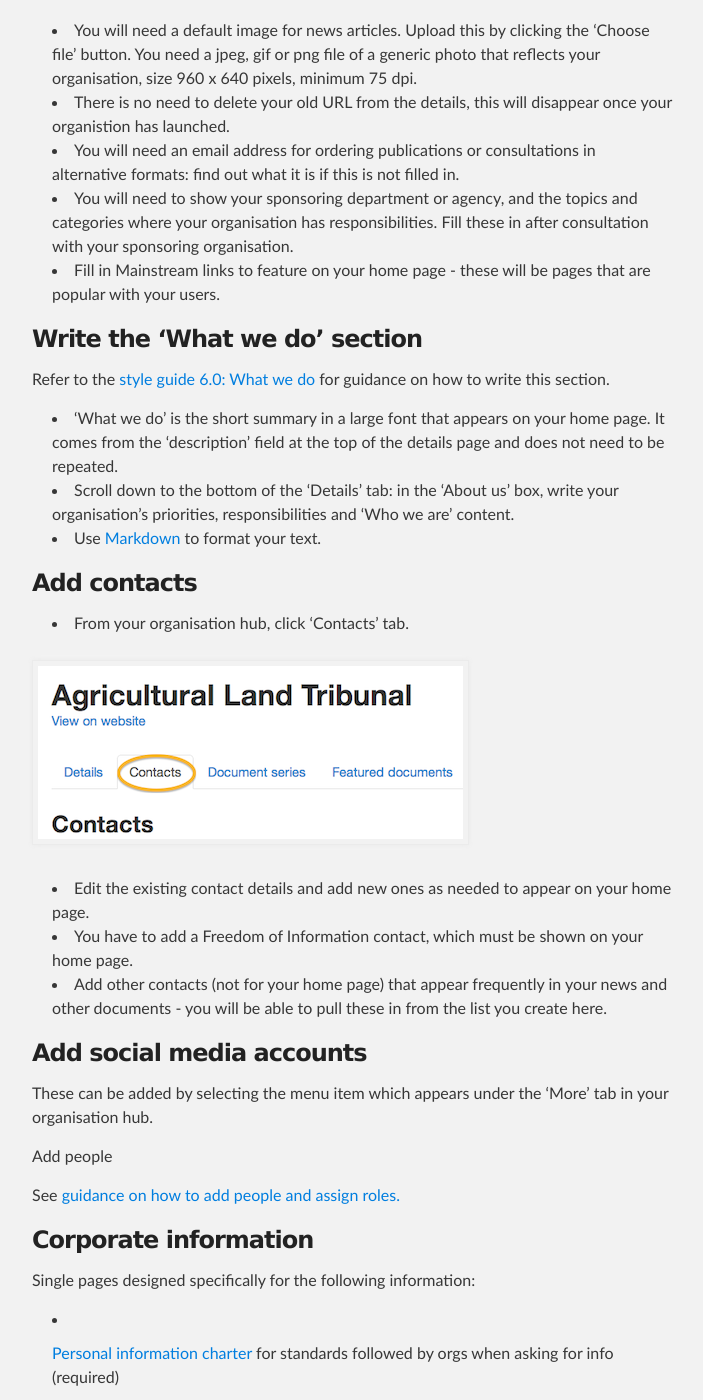
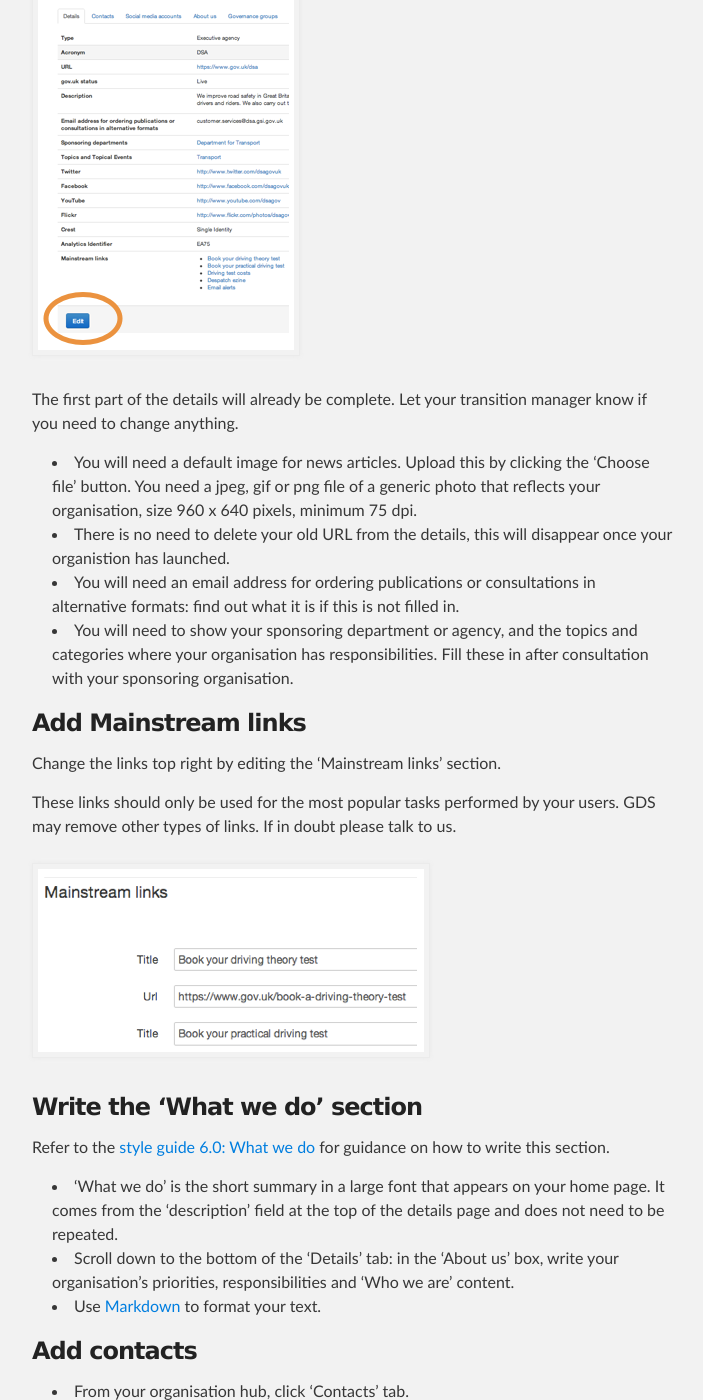
Before and after one commit to alphagov/inside-government-admin-guide, a Jekyll site: the page built from organisations-groups/organisation-home-page.md, in a window 1280 px wide and 1400 px high, scrolled down 2104 px. Shown: the whole window, without its empty margins (288-991 px from the left). Built offline with Jekyll 4.4.1, drawn with Linux system fonts in a browser that asks for light colours; some of the changed text lies outside the part shown.

Commit message:
Update organisation-home-page.md

```diff
--- a/organisations-groups/organisation-home-page.md
+++ b/organisations-groups/organisation-home-page.md
@@ -38,13 +38,23 @@
 
 * Scroll down and click on the blue 'Edit' button.
 
+![Homepage 10](homepage-10.png)
+
 The first part of the details will already be complete. Let your transition manager know if you need to change anything.
 
 * You will need a default image for news articles. Upload this by clicking the 'Choose file' button. You need a jpeg, gif or png file of a generic photo that reflects your organisation, size 960 x 640 pixels, minimum 75 dpi.
 * There is no need to delete your old URL from the details, this will disappear once your organistion has launched.
 * You will need an email address for ordering publications or consultations in alternative formats: find out what it is if this is not filled in.
 * You will need to show your sponsoring department or agency, and the topics and categories where your organisation has responsibilities. Fill these in after consultation with your sponsoring organisation.
-* Fill in Mainstream links to feature on your home page - these will be pages that are popular with your users.
+
+### Add Mainstream links
+
+Change the links top right by editing the 'Mainstream links' section.
+
+These links should only be used for the most popular tasks performed by your users. GDS may remove other types of links. If in doubt please talk to us.
+
+![Homepage 11](homepage-11.png)
+
 
 ### Write the 'What we do' section
 
@@ -61,19 +71,29 @@
 ![Organisation 4](organisation-4.png)
 
 * Edit the existing contact details and add new ones as needed to appear on your home page.
+* Delete, edit and add new accounts as needed. Accounts are shown in the order you add them.
+
+![Homepage 17](homepage-17.png)
+
 * You have to add a Freedom of Information contact, which must be shown on your home page.
 * Add other contacts (not for your home page) that appear frequently in your news and other documents - you will be able to pull these in from the list you create here.
 
 
 ### Add social media accounts
 
-These can be added by selecting the menu item which appears under the 'More' tab in your organisation hub.
+These can be added by selecting the menu item under the 'More' tab in your organisation hub. They will appear on your home page under the 'Follow us' heading.
 
+![Homepage 15](homepage-15.png)
 
-Add people
+Delete, edit and add new accounts as needed. Accounts are shown in the order you add them.
 
-See [guidance on how to add people and assign roles.](http://alphagov.github.io/inside-government-admin-guide/organisations-groups/people-and-roles.html)
+![Homepage 17](homepage-17.png)
 
+### Add people
+
+See [guidance on how to add people and assign roles.](http://alphagov.github.io/inside-government-admin-guide/organisations-groups/people-and-roles.html) Once this is done you can go to the 'People' tab and drag people's names up and down to reorder them.
+
+![Homepage 14](homepage-14.png)
 
 ### Corporate information
 
```
